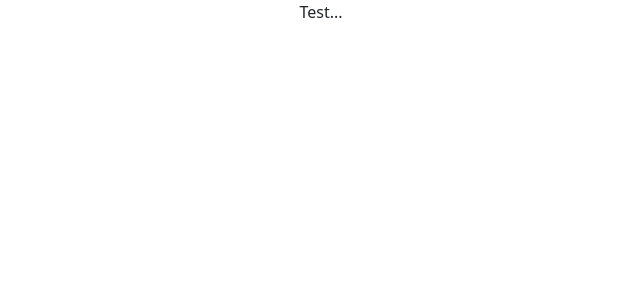
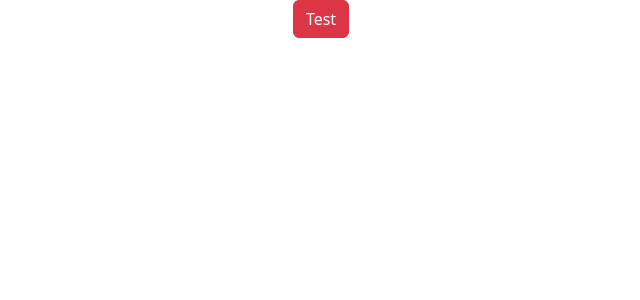
Before and after one commit to gsttvlima/web-calculator, a React (Create React App) app: page / in a window 1280 px wide. Shown: the top 300 px of the page, without its empty margins (319-959 px from the left). Built offline with nearby package versions, Linux system fonts and the light colour scheme.

Commit message:
bootstrap

```diff
--- a/src/App.tsx
+++ b/src/App.tsx
@@ -1,10 +1,11 @@
 import React from 'react';
 import './App.css';
+import { Button } from 'reactstrap';
 
 function App() {
   return (
     <div className="App">
-      Test...
+      <Button color="danger">Test</Button>
     </div>
   );
 }
```
